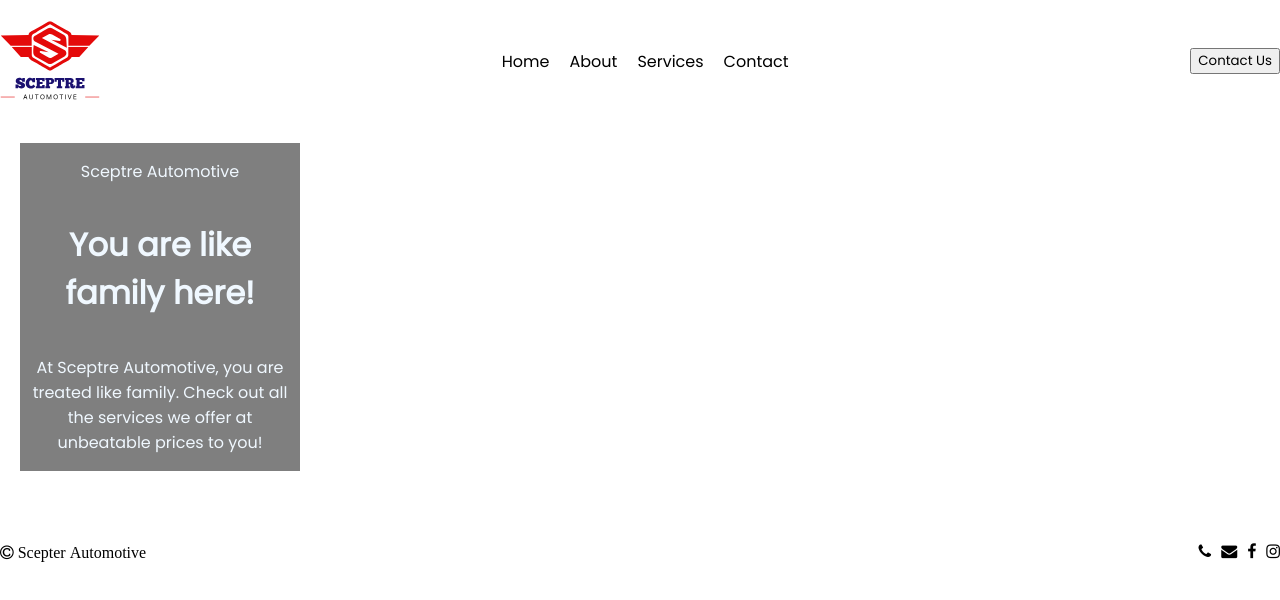
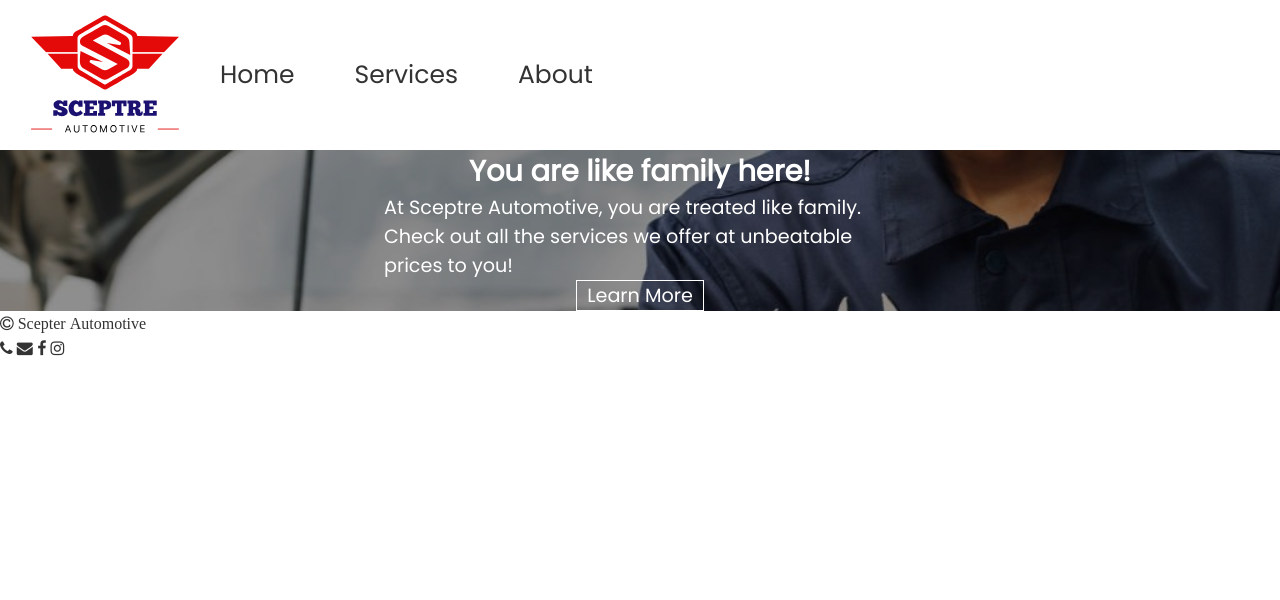
Before and after one commit to bigman0975/Kingdom-Auto-Clinic, a plain HTML site: page index.html in a window 1280 px wide. Drawn offline with Linux system fonts and the light colour scheme.

Commit message:
modified:   index.html 	modified:   styles.css

```diff
--- a/index.html
+++ b/index.html
@@ -11,26 +11,28 @@
     <link href="https://fonts.googleapis.com/css2?family=Poppins&display=swap" rel="stylesheet">
 </head>
 <body>
-    <div id="container">
-        <header class="header-item">
-            <img src="/Images/Sceptre.svg" alt="" class="logo" height="100">
-            <nav class="navigation">
-
-                <a href="" class="navigation--item">Home</a>
-                <a href="" class="navigation--item">About</a>
-                <a href="" class="navigation--item">Services</a>
-                <a href="" class="navigation--item">Contact</a>
-            </nav>
-            <button class="contact-but">Contact Us</button>
-        </header>
-
-        <div class="hero-area">
-            <div class="main">
-                <p class="description">Sceptre Automotive</p>
-                <h1 class="headline">You are like family here!</h1>
-                <p class="description">At Sceptre Automotive, you are treated like family. Check out all the services we offer at unbeatable prices to you!</p>
+        <div class="navbar">
+            <div class="container flex">
+                <img src="/Images/Sceptre.svg" alt="" height="150">
+                <nav>
+                    <ul>
+                        <li><a href="index.html">Home</a></li>
+                        <li><a href="services.html">Services</a></li>
+                        <li><a href="about.html">About</a></li>
+                    </ul>
+                </nav>
             </div>
         </div>
+
+        <section class="hero-area">
+            <div class="container grid hero">
+                <div class="hero-text">
+                    <h1 class="headline">You are like family here!</h1>
+                    <p class="description">At Sceptre Automotive, you are treated like family. Check out all the services we offer at unbeatable prices to you!</p>
+                    <a href="services.html" class="btn btn-outline">Learn More</a>
+                </div>
+            </div>
+        </section>
 
         <footer class="footer-item">
             <i class="fa fa-copyright">&nbsp;Scepter Automotive</i>
--- a/styles.css
+++ b/styles.css
@@ -1,70 +1,70 @@
 * {
     box-sizing: border-box;
+    color: inherit;
+    text-decoration: none;
+    padding: 0;
+    margin: 0;
+}
+
+body {
     font-family: 'Poppins', sans-serif;
-    color: inherit;
+    color: #333;
+}
+
+ul {
+    list-style-type: none;
+}
+
+a {
     text-decoration: none;
 }
 
-body {
-    margin: 0;
+.navbar ul {
+    display: flex;
+    gap: 20px;
+    padding-left: 20px;
 }
 
-#container {
-    display:grid;
-    grid-template-areas:
-        "head head head"
-        "hero hero hero"
-        "hero hero hero"
-        "hero hero hero"
-        "foot foot foot";
-    grid-template-columns: 1fr;
-    grid-auto-rows: 1fr;
+.navbar a {
+    padding: 20px;
+    font-size: 25px;
 }
 
-.header-item {
+.container {
+    padding: 0 30px;
+    margin: 0 auto;
+}
+
+.flex {
     display: flex;
     align-items: center;
-    justify-content: center;
-    grid-area: head;
-    gap: 20px;
+    height: 100%;
 }
 
-.navigation {
-    display: flex;
-    justify-content: center;
-    gap: 20px;
-    flex-grow: 1;
+.hero {
+    background-image: url(/Images/istockphoto-1329276278-1024x1024.jpg);
+    background-repeat: no-repeat;
+    background-size: cover;
+    padding: 0;
 }
 
-.hero-area {
-    display: grid;
-    grid-template-columns: repeat(4, 1fr);
-    background-image: url(/Images/autoRepairImage.jpg);
-    background-repeat: no-repeat ;
-    background-size: auto;
-    grid-area: hero;
+.hero p {
+    max-width: 40vw;
 }
 
-.main {
+.hero-text {
     display: flex;
-    margin: 20px;
     flex-direction: column;
     justify-content: center;
-    color: aliceblue;
-    background-color: rgba(0, 0, 0, .50);
-    text-align: center;
+    max-height: fit-content;
+    align-items: center;
+    font-size: 1.5vw;
+    background-color: #00000070;
+    height: 50vh;
+    color: white;
 }
 
-
-.contact {
-    display: flex;
-    gap: 10px;
+.btn {
+    border: 1px solid white;
+    padding: 0 10px;
 }
-
-.footer-item {
-    display: flex;
-    justify-content: space-between;
-    align-items: center;
-    grid-area: foot;
-    gap: 30px;
-}
```
